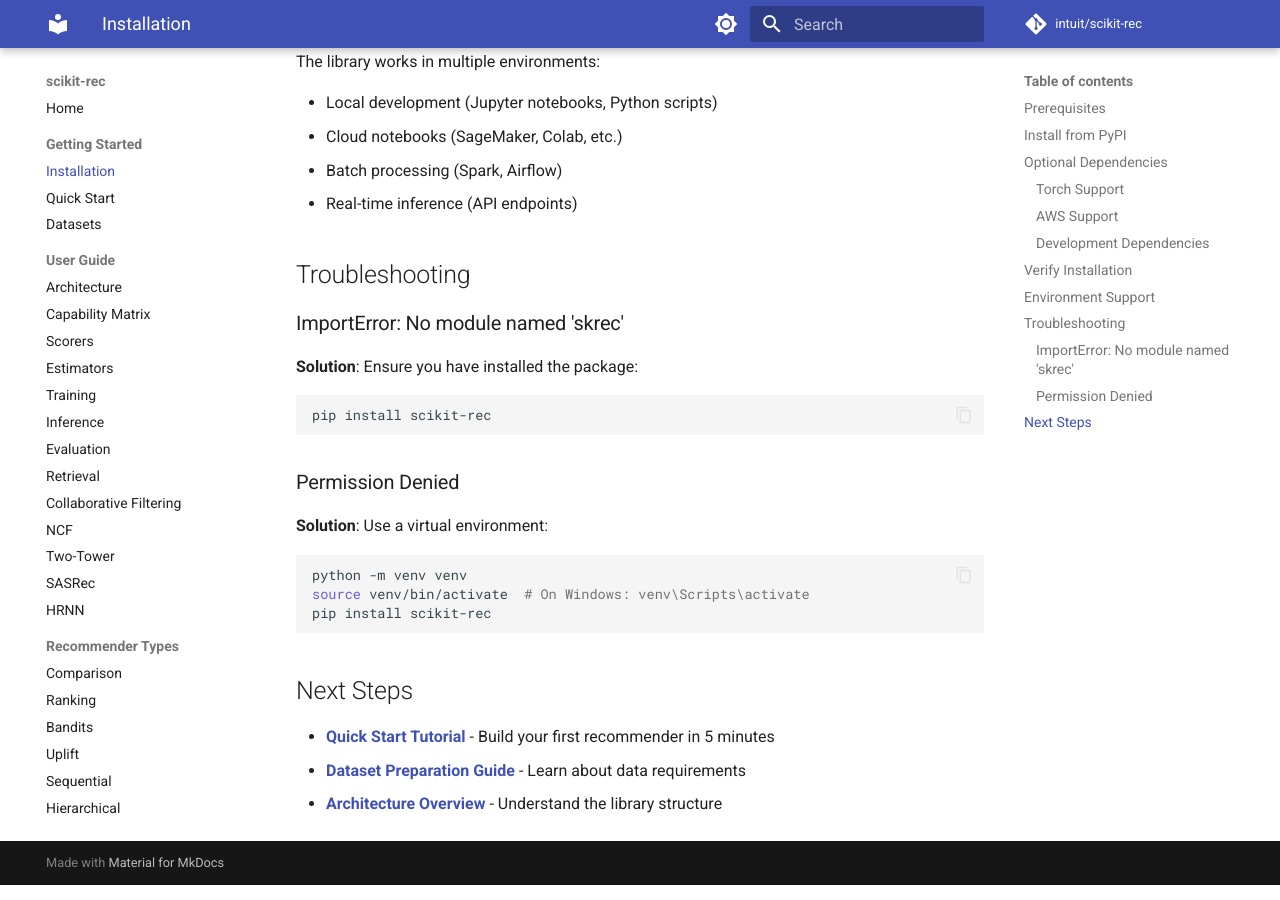
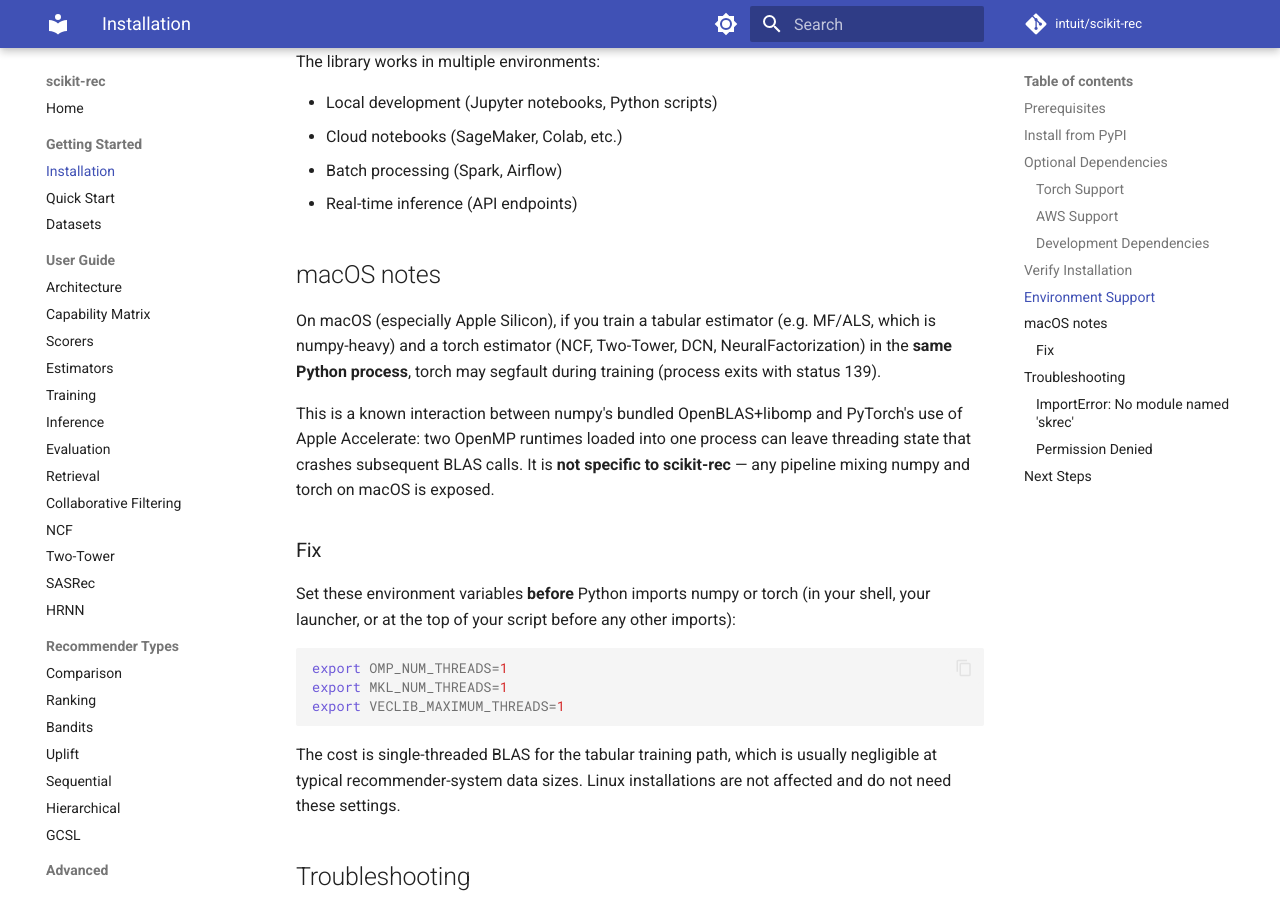
Before and after one commit to intuit/scikit-rec, an MkDocs documentation site: the page built from docs/getting-started/installation.md, in a window 1280 px wide and 900 px high, scrolled down 1526 px. Built offline with MkDocs 1.6.1 and Material for MkDocs 9.7.7, drawn with Linux system fonts in a browser that asks for light colours; comment, search, counter and statistics services are not loaded.

Commit message:
docs updates

````diff
--- a/docs/getting-started/installation.md
+++ b/docs/getting-started/installation.md
@@ -73,6 +73,24 @@ The library works in multiple environments:
 - Batch processing (Spark, Airflow)
 - Real-time inference (API endpoints)
 
+## macOS notes
+
+On macOS (especially Apple Silicon), if you train a tabular estimator (e.g. MF/ALS, which is numpy-heavy) and a torch estimator (NCF, Two-Tower, DCN, NeuralFactorization) in the **same Python process**, torch may segfault during training (process exits with status 139).
+
+This is a known interaction between numpy's bundled OpenBLAS+libomp and PyTorch's use of Apple Accelerate: two OpenMP runtimes loaded into one process can leave threading state that crashes subsequent BLAS calls. It is **not specific to scikit-rec** — any pipeline mixing numpy and torch on macOS is exposed.
+
+### Fix
+
+Set these environment variables **before** Python imports numpy or torch (in your shell, your launcher, or at the top of your script before any other imports):
+
+```bash
+export OMP_NUM_THREADS=1
+export MKL_NUM_THREADS=1
+export VECLIB_MAXIMUM_THREADS=1
+```
+
+The cost is single-threaded BLAS for the tabular training path, which is usually negligible at typical recommender-system data sizes. Linux installations are not affected and do not need these settings.
+
 ## Troubleshooting
 
 ### ImportError: No module named 'skrec'
````
Also changed, not shown: docs/advanced/hpo.md (+2 -0 lines), docs/user-guide/capability-matrix.md (+6 -0 lines), docs/user-guide/scorers.md (+4 -4 lines).
